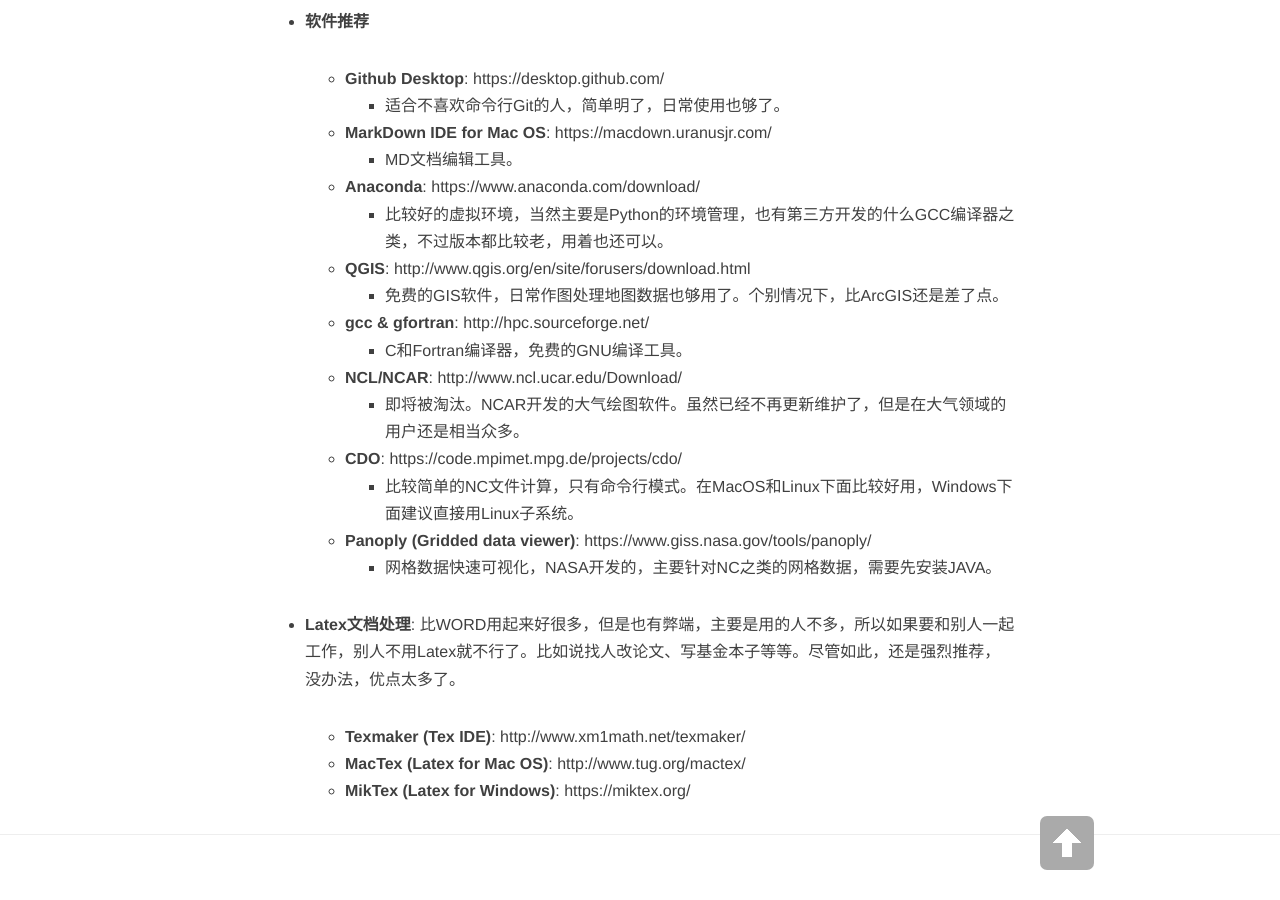
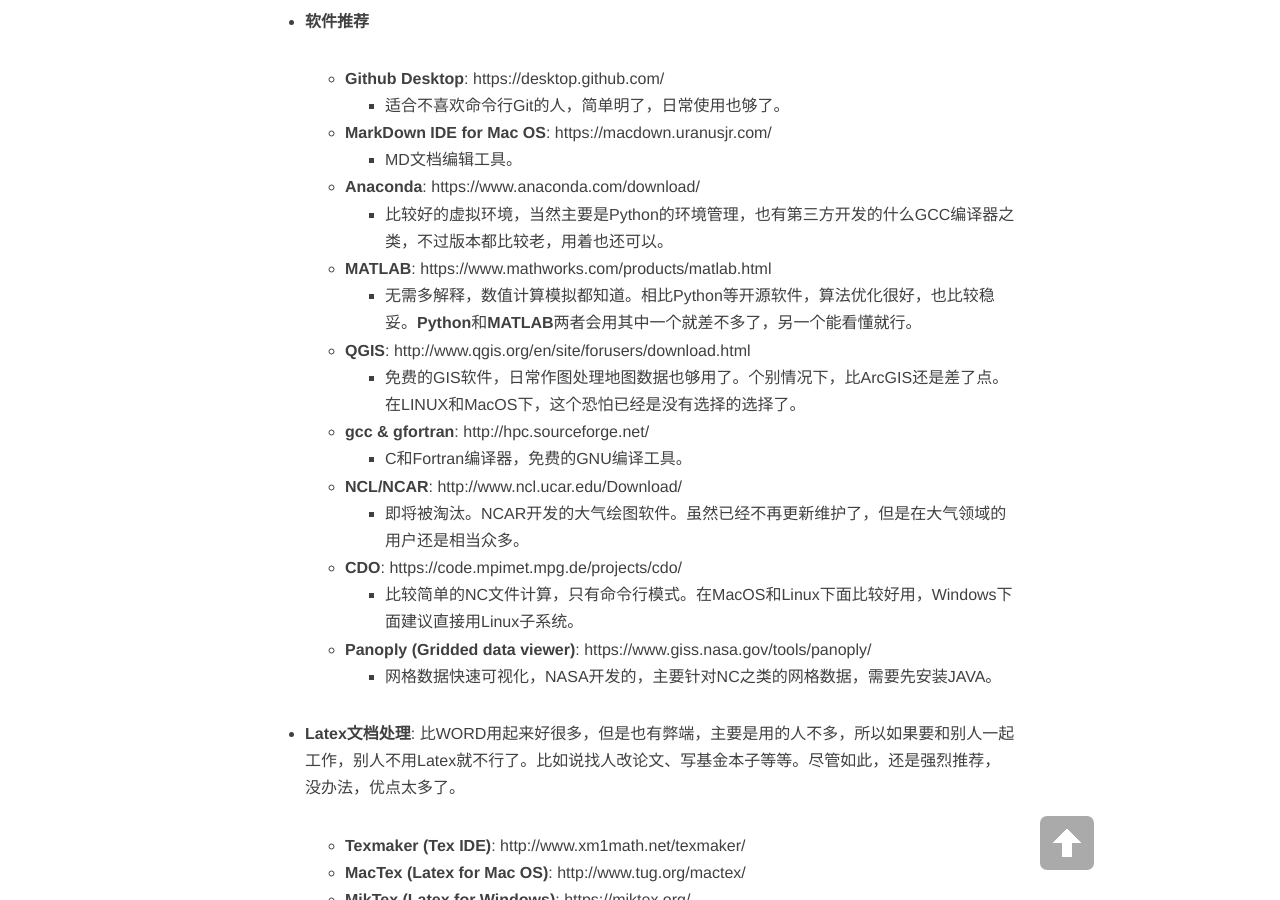
Before and after one commit to CryoECNU/cryoecnu.github.io, a Jekyll site: the page built from xtech.md, in a window 1280 px wide and 900 px high, scrolled down 470 px. Built offline with Jekyll 4.4.1, drawn with Linux system fonts in a browser that asks for light colours; nearby versions of some CDN libraries.

Commit message:
Update xtech.md

```diff
--- a/xtech.md
+++ b/xtech.md
@@ -16,8 +16,11 @@
 	- **Anaconda**: [https://www.anaconda.com/download/](https://www.anaconda.com/download/)
 	  - 比较好的虚拟环境，当然主要是Python的环境管理，也有第三方开发的什么GCC编译器之类，不过版本都比较老，用着也还可以。
 
+	- **MATLAB**: [https://www.mathworks.com/products/matlab.html](https://www.mathworks.com/products/matlab.html)
+	   - 无需多解释，数值计算模拟都知道。相比Python等开源软件，算法优化很好，也比较稳妥。**Python**和**MATLAB**两者会用其中一个就差不多了，另一个能看懂就行。
+
 	- **QGIS**: [http://www.qgis.org/en/site/forusers/download.html](http://www.qgis.org/en/site/forusers/download.html)
-      - 免费的GIS软件，日常作图处理地图数据也够用了。个别情况下，比ArcGIS还是差了点。
+      - 免费的GIS软件，日常作图处理地图数据也够用了。个别情况下，比ArcGIS还是差了点。在LINUX和MacOS下，这个恐怕已经是没有选择的选择了。
 
 	- **gcc & gfortran**: [http://hpc.sourceforge.net/](http://hpc.sourceforge.net/)
 	   - C和Fortran编译器，免费的GNU编译工具。
```
